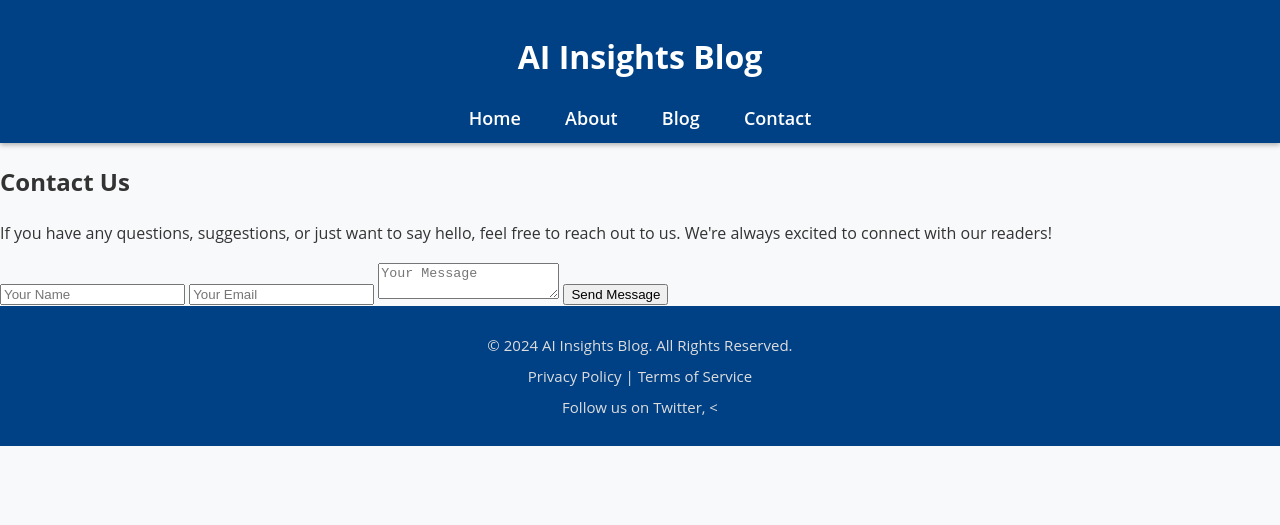
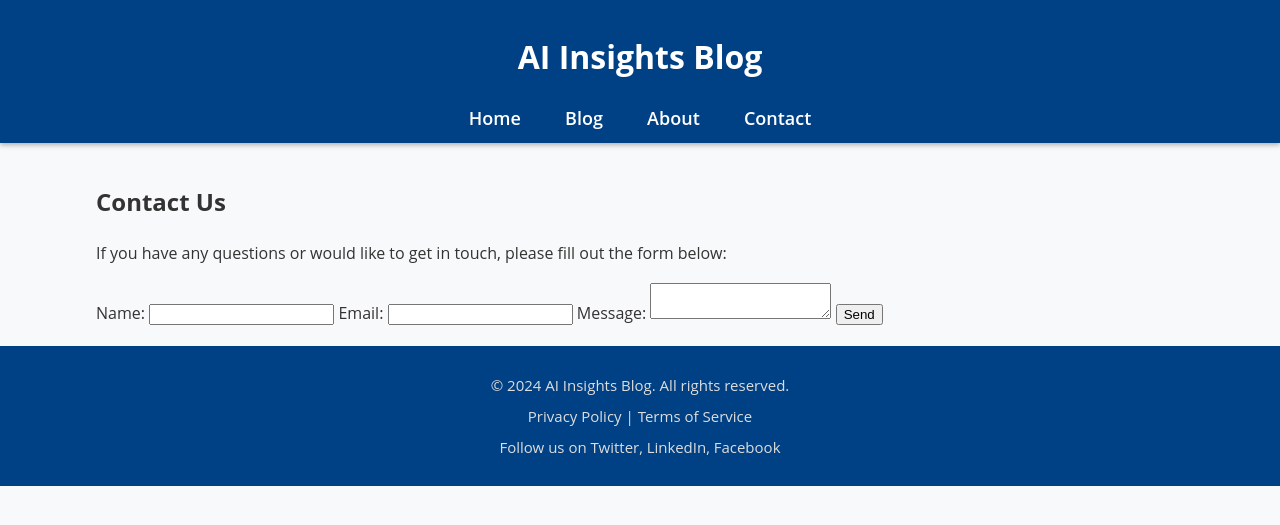
Before and after one commit to tomsonius/tomsonius.github.io, a Jekyll site: the page built from contact.html, in a window 1280 px wide. Shown: the top 525 px of the page. Built offline with Jekyll 4.4.1, drawn with Linux system fonts in a browser that asks for light colours.

Commit message:
Update contact.html

```diff
--- a/contact.html
+++ b/contact.html
@@ -1,36 +1,19 @@
-<!DOCTYPE html>
-<html lang="en">
-<head>
-    <meta charset="UTF-8">
-    <meta name="viewport" content="width=device-width, initial-scale=1.0">
-    <title>Contact - AI Insights Blog</title>
-    <link rel="stylesheet" href="assets/css/main.css">
-</head>
-<body>
-    <header>
-        <h1>AI Insights Blog</h1>
-        <nav>
-            <a href="index.html">Home</a>
-            <a href="about.html">About</a>
-            <a href="blog.html">Blog</a>
-            <a href="contact.html">Contact</a>
-        </nav>
-    </header>
+---
+layout: page
+title: Contact
+---
 
-    <section class="contact">
-        <h2>Contact Us</h2>
-        <p>If you have any questions, suggestions, or just want to say hello, feel free to reach out to us. We're always excited to connect with our readers!</p>
-        <form action="#">
-            <input type="text" placeholder="Your Name">
-            <input type="email" placeholder="Your Email">
-            <textarea placeholder="Your Message"></textarea>
-            <button type="submit">Send Message</button>
-        </form>
-    </section>
+<h2>Contact Us</h2>
+<p>If you have any questions or would like to get in touch, please fill out the form below:</p>
+<form>
+    <label for="name">Name:</label>
+    <input type="text" id="name" name="name" required>
 
-    <footer>
-        <p>&copy; 2024 AI Insights Blog. All Rights Reserved.</p>
-        <p><a href="#">Privacy Policy</a> | <a href="#">Terms of Service</a></p>
-        <p>Follow us on
-            <a href="#">Twitter</a>,
-            <
+    <label for="email">Email:</label>
+    <input type="email" id="email" name="email" required>
+
+    <label for="message">Message:</label>
+    <textarea id="message" name="message" required></textarea>
+
+    <button type="submit">Send</button>
+</form>
```
